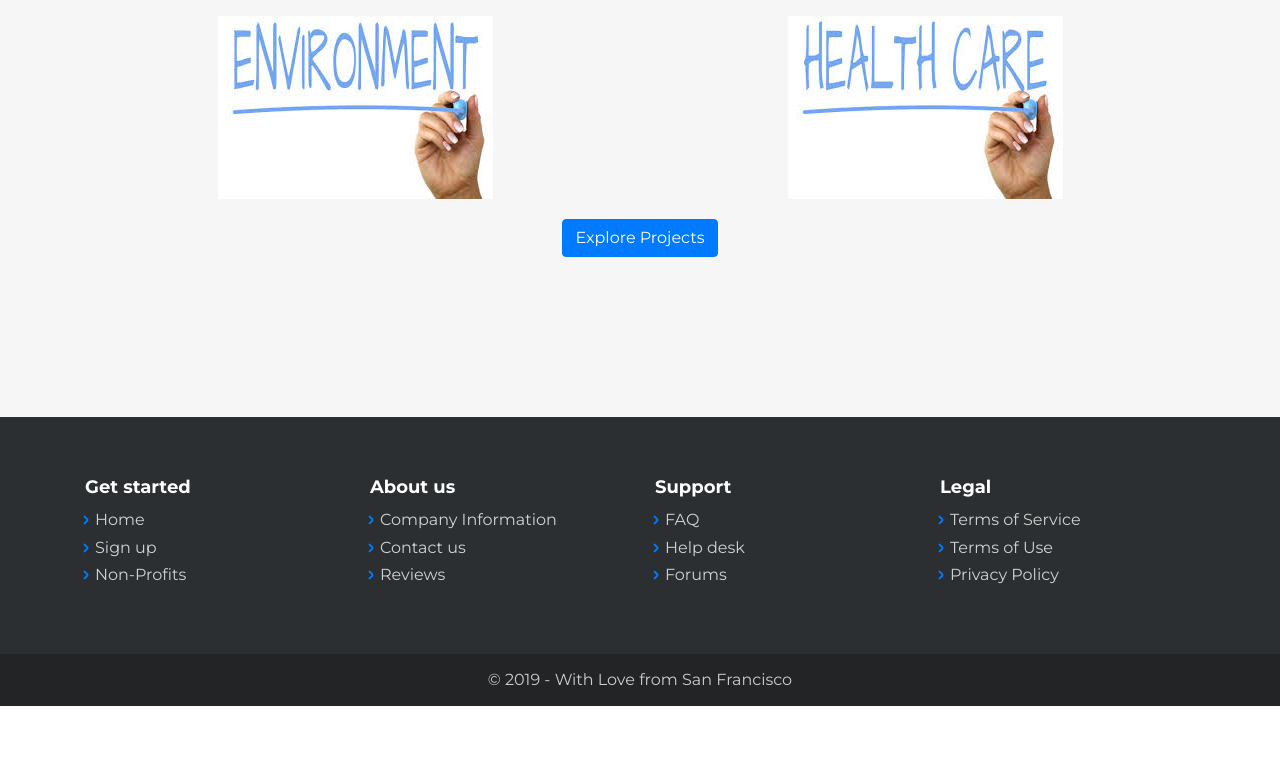
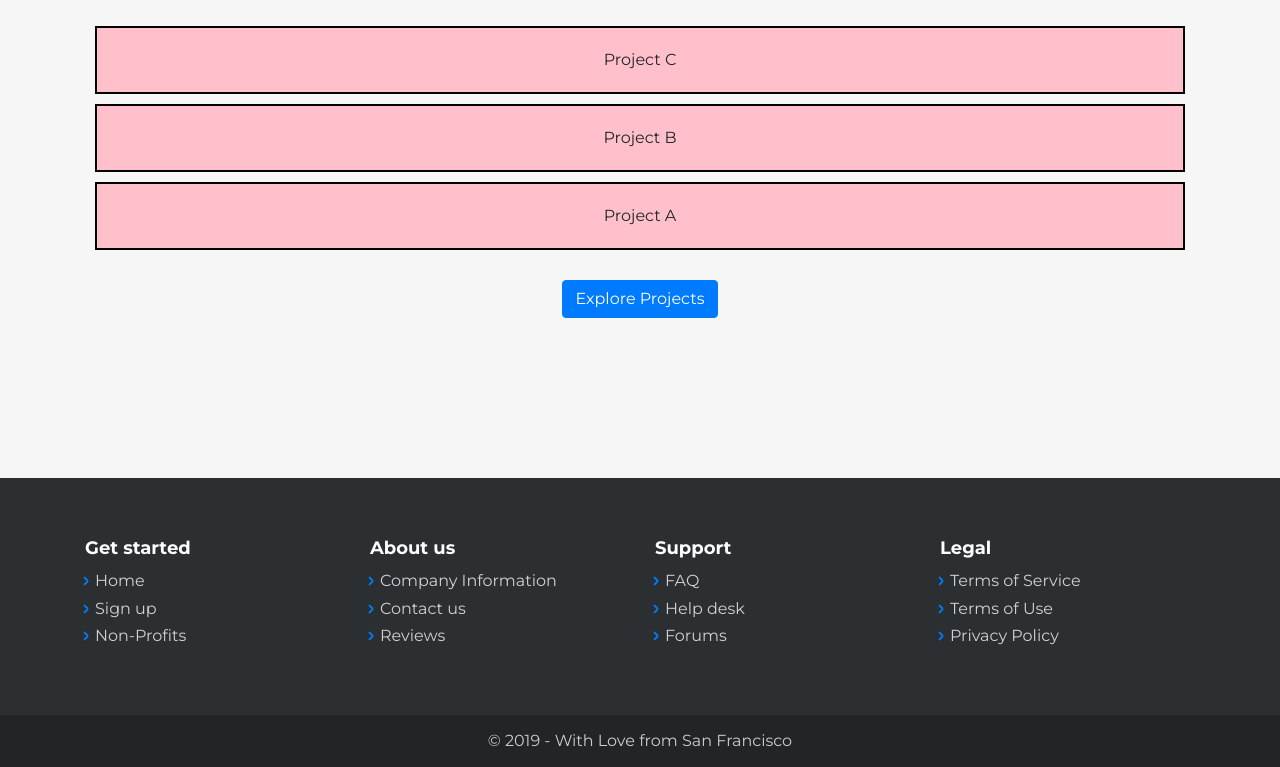
Before and after one commit to chanp-ark/impactfully_proto, a plain HTML site: page loggedindonor.html in a window 1280 px wide. Shown: the part 1010-1777 px from the top of the page. Before the commit the page ends 1716 px from the top, so only its background shows below. Drawn offline with Linux system fonts and the light colour scheme; some packages are replaced by stand-ins of ours; a script that the page names is missing.

Commit message:
create javascript to load campaigns on landing page. this will need to be updated to work with API

```diff
--- a/loggedindonor.html
+++ b/loggedindonor.html
@@ -11,6 +11,7 @@
     <link rel="stylesheet" href="https://cdnjs.cloudflare.com/ajax/libs/baguettebox.js/1.10.0/baguetteBox.min.css">
     <link rel="stylesheet" href="assets/css/smoothproducts.css">
     <link rel="stylesheet" href="assets/css/Social-Icons.css">
+    <link rel="stylesheet" href="loggedindonor/loggedindonor.css">
 </head>
 
 <body>
@@ -47,8 +48,10 @@
                             </div>
                             <h2 class="text-info" style="padding: 20px;">Projects You Support</h2>
                             <div class="row">
-                                <div class="col"><img src="assets/img/images%20(2).jpeg"></div>
-                                <div class="col"><img src="assets/img/images%20(5).jpeg"></div>
+                                <!-- LOAD PROJECTS -->
+                                    <div id="load-project" class="col"></div>
+
+
                             </div>
                         </div>
                         <div class="row">
@@ -105,6 +108,7 @@
     <script src="https://cdnjs.cloudflare.com/ajax/libs/baguettebox.js/1.10.0/baguetteBox.min.js"></script>
     <script src="assets/js/smoothproducts.min.js"></script>
     <script src="assets/js/theme.js"></script>
+    <script src="loggedindonor/loggedindonor.js"></script>
 </body>
 
 </html>
--- /dev/null
+++ b/loggedindonor/loggedindonor.css
@@ -0,0 +1,6 @@
+#div1 {
+    background-color: pink;
+    border: 2px solid black;
+    padding: 20px;
+    margin: 10px
+}
--- /dev/null
+++ b/loggedindonor/loggedindonor.js
@@ -0,0 +1,15 @@
+donors = ['Project A', 'Project B', 'Project C']
+
+donors.forEach(elem => {
+    // creat element
+    var newDiv = document.createElement('div');
+    newDiv.setAttribute("id", "div1")
+
+    // create text
+    var newContent = document.createTextNode(elem);
+    newDiv.appendChild(newContent)
+
+    // insert into html
+    var currentDiv = document.getElementById("div1")
+    document.getElementById('load-project').insertBefore(newDiv, currentDiv)
+})
```
